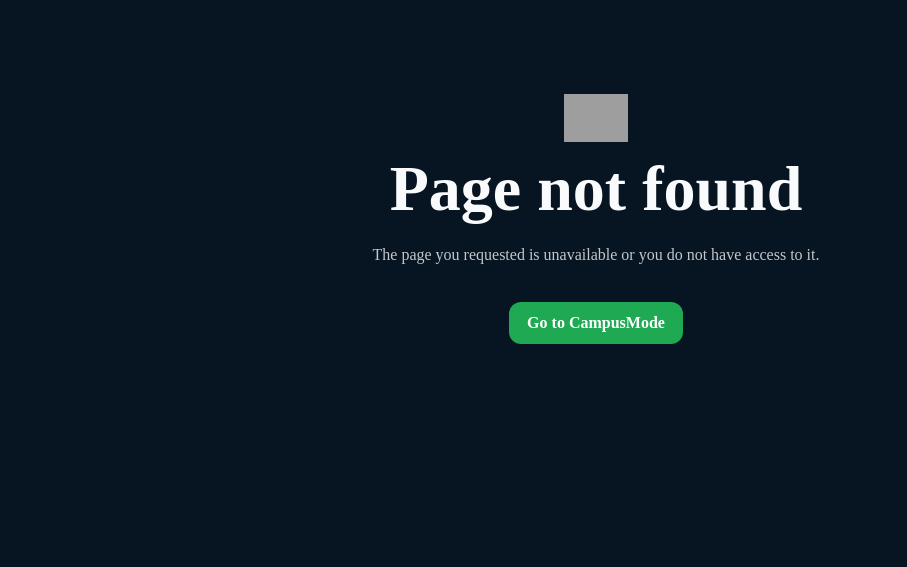
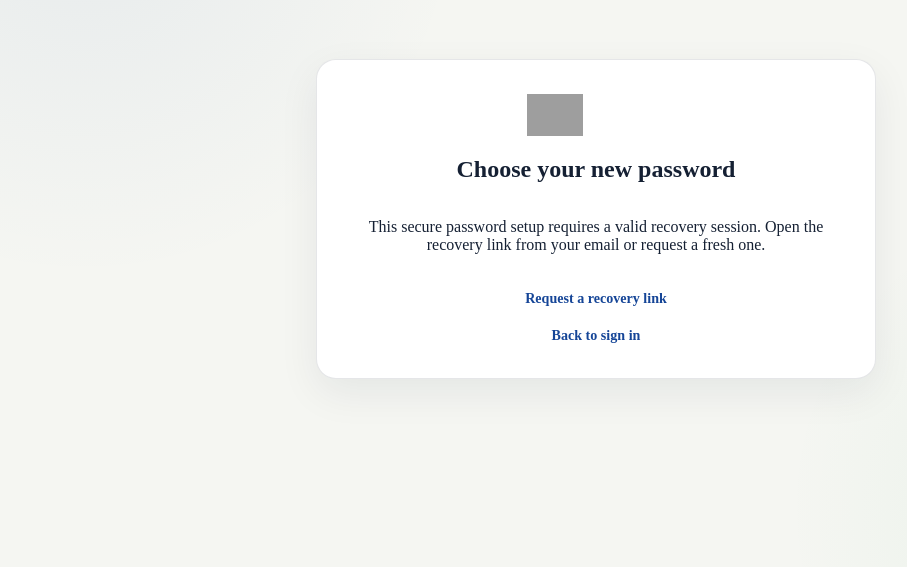
Before and after one commit to Wikis-tech/campuslink, a Next.js app: page /reset-password in a window 1280 px wide. Before the commit this address had no page. Shown: the part 181-748 px from the top of the page, without its empty margins (44-951 px from the left). Built offline with nearby package versions, Linux system fonts and the light colour scheme; no server answers; grey boxes are pictures that could not be loaded.

Commit message:
Stage 4: add CampusMode Student and Vendor recovery flow

```diff
--- /dev/null
+++ b/app/reset-password/page.tsx
@@ -0,0 +1,49 @@
+import type { Metadata } from 'next'
+import Link from 'next/link'
+import { Brand } from '@/components/Brand'
+import { createClient } from '@/lib/supabase/server'
+import { setRecoveredPassword } from './actions'
+
+export const metadata: Metadata = {
+  title: 'Choose a new password',
+  robots: { index: false, follow: false, noarchive: true },
+}
+
+export default async function ResetPasswordPage({
+  searchParams,
+}: {
+  searchParams: Promise<{ error?: string }>
+}) {
+  const { error } = await searchParams
+  const supabase = await createClient()
+  const { data } = await supabase.auth.getUser()
+  return (
+    <main className="auth-shell">
+      <section className="auth-card auth-center">
+        <Brand />
+        <h1>Choose your new password</h1>
+        {error ? <div className="auth-error" role="alert">{error}</div> : null}
+        {!data.user ? (
+          <>
+            <p className="auth-copy">This secure password setup requires a valid recovery session. Open the recovery link from your email or request a fresh one.</p>
+            <p className="auth-foot"><Link href="/forgot-password">Request a recovery link</Link></p>
+          </>
+        ) : (
+          <>
+            <p className="auth-copy">Choose a strong new password for your CampusMode account.</p>
+            <form action={setRecoveredPassword} className="auth-form">
+              <label>New password
+                <input type="password" name="password" autoComplete="new-password" minLength={12} maxLength={128} required />
+              </label>
+              <label>Confirm new password
+                <input type="password" name="confirm_password" autoComplete="new-password" minLength={12} maxLength={128} required />
+              </label>
+              <button type="submit" className="btn btn-primary">Update password</button>
+            </form>
+          </>
+        )}
+        <p className="auth-foot"><Link href="/login">Back to sign in</Link></p>
+      </section>
+    </main>
+  )
+}
```
